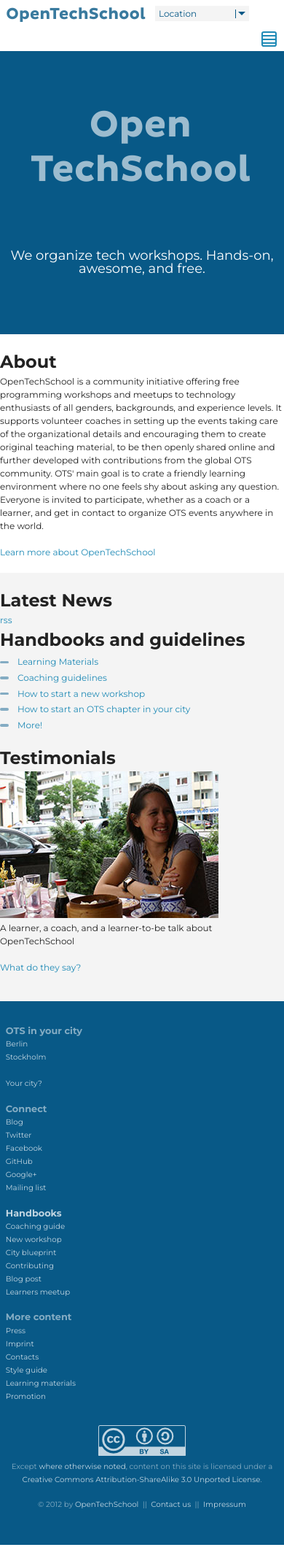
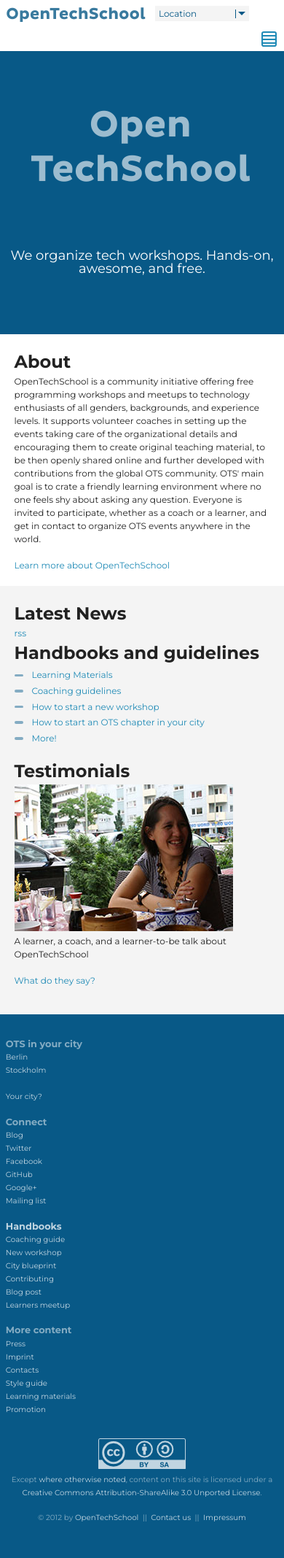
Before and after one commit to OpenTechSchool/www.opentechschool.org, a Jekyll site: the page built from index.html, in a window 390 px wide. Shown: the whole page at 73% size. Built offline with Jekyll 4.4.1, drawn with Linux system fonts in a browser that asks for light colours; nearby versions of some CDN libraries.

Commit message:
Added some padding for the small screen sizes. Closes #73

```diff
--- a/sass/imports/_grid.scss
+++ b/sass/imports/_grid.scss
@@ -7,6 +7,8 @@
 
 .container_narrow {
   max-width: 740px;
+  width: 90%;
+  padding: 0 5%;
 }
 
 .container_wide {
--- a/sass/imports/_mediaqueries.scss
+++ b/sass/imports/_mediaqueries.scss
@@ -27,6 +27,11 @@
 
   .collapse {
     display: block;
+  }
+
+  .container_narrow {
+    width: 100%;
+    padding: 0;
   }
 
   .top_bar {
--- a/stylesheets/screen.css
+++ b/stylesheets/screen.css
@@ -2,7 +2,7 @@
  * In this file you should write your main styles. (or centralize your imports)
  * Import this file using the following HTML or equivalent:
  * <link href="/stylesheets/screen.css" media="screen, projection" rel="stylesheet" type="text/css" /> */
-/* line 17, ../../debtapp/ext/lib/ruby/gems/1.9.1/gems/compass-0.12.2/frameworks/compass/stylesheets/compass/reset/_utilities.scss */
+/* line 17, ../../../../.rvm/gems/ruby-1.9.3-p194@wtf/gems/compass-0.11.3/frameworks/compass/stylesheets/compass/reset/_utilities.scss */
 html, body, div, span, applet, object, iframe,
 h1, h2, h3, h4, h5, h6, p, blockquote, pre,
 a, abbr, acronym, address, big, cite, code,
@@ -19,51 +19,52 @@
   margin: 0;
   padding: 0;
   border: 0;
+  font-size: 100%;
   font: inherit;
-  font-size: 100%;
   vertical-align: baseline;
 }
 
-/* line 22, ../../debtapp/ext/lib/ruby/gems/1.9.1/gems/compass-0.12.2/frameworks/compass/stylesheets/compass/reset/_utilities.scss */
-html {
+/* line 20, ../../../../.rvm/gems/ruby-1.9.3-p194@wtf/gems/compass-0.11.3/frameworks/compass/stylesheets/compass/reset/_utilities.scss */
+body {
   line-height: 1;
 }
 
-/* line 24, ../../debtapp/ext/lib/ruby/gems/1.9.1/gems/compass-0.12.2/frameworks/compass/stylesheets/compass/reset/_utilities.scss */
+/* line 22, ../../../../.rvm/gems/ruby-1.9.3-p194@wtf/gems/compass-0.11.3/frameworks/compass/stylesheets/compass/reset/_utilities.scss */
 ol, ul {
   list-style: none;
 }
 
-/* line 26, ../../debtapp/ext/lib/ruby/gems/1.9.1/gems/compass-0.12.2/frameworks/compass/stylesheets/compass/reset/_utilities.scss */
+/* line 24, ../../../../.rvm/gems/ruby-1.9.3-p194@wtf/gems/compass-0.11.3/frameworks/compass/stylesheets/compass/reset/_utilities.scss */
 table {
   border-collapse: collapse;
   border-spacing: 0;
 }
 
-/* line 28, ../../debtapp/ext/lib/ruby/gems/1.9.1/gems/compass-0.12.2/frameworks/compass/stylesheets/compass/reset/_utilities.scss */
+/* line 26, ../../../../.rvm/gems/ruby-1.9.3-p194@wtf/gems/compass-0.11.3/frameworks/compass/stylesheets/compass/reset/_utilities.scss */
 caption, th, td {
   text-align: left;
   font-weight: normal;
   vertical-align: middle;
 }
 
-/* line 30, ../../debtapp/ext/lib/ruby/gems/1.9.1/gems/compass-0.12.2/frameworks/compass/stylesheets/compass/reset/_utilities.scss */
+/* line 28, ../../../../.rvm/gems/ruby-1.9.3-p194@wtf/gems/compass-0.11.3/frameworks/compass/stylesheets/compass/reset/_utilities.scss */
 q, blockquote {
   quotes: none;
 }
-/* line 103, ../../debtapp/ext/lib/ruby/gems/1.9.1/gems/compass-0.12.2/frameworks/compass/stylesheets/compass/reset/_utilities.scss */
+/* line 101, ../../../../.rvm/gems/ruby-1.9.3-p194@wtf/gems/compass-0.11.3/frameworks/compass/stylesheets/compass/reset/_utilities.scss */
 q:before, q:after, blockquote:before, blockquote:after {
   content: "";
   content: none;
 }
 
-/* line 32, ../../debtapp/ext/lib/ruby/gems/1.9.1/gems/compass-0.12.2/frameworks/compass/stylesheets/compass/reset/_utilities.scss */
+/* line 30, ../../../../.rvm/gems/ruby-1.9.3-p194@wtf/gems/compass-0.11.3/frameworks/compass/stylesheets/compass/reset/_utilities.scss */
 a img {
   border: none;
 }
 
-/* line 116, ../../debtapp/ext/lib/ruby/gems/1.9.1/gems/compass-0.12.2/frameworks/compass/stylesheets/compass/reset/_utilities.scss */
-article, aside, details, figcaption, figure, footer, header, hgroup, menu, nav, section, summary {
+/* line 115, ../../../../.rvm/gems/ruby-1.9.3-p194@wtf/gems/compass-0.11.3/frameworks/compass/stylesheets/compass/reset/_utilities.scss */
+article, aside, details, figcaption, figure,
+footer, header, hgroup, menu, nav, section {
   display: block;
 }
 
@@ -88,19 +89,21 @@
 /* line 8, ../sass/imports/_grid.scss */
 .container_narrow {
   max-width: 740px;
+  width: 90%;
+  padding: 0 5%;
 }
 
-/* line 12, ../sass/imports/_grid.scss */
+/* line 14, ../sass/imports/_grid.scss */
 .container_wide {
   max-width: 1300px;
 }
 
-/* line 16, ../sass/imports/_grid.scss */
+/* line 18, ../sass/imports/_grid.scss */
 img, object, embed {
   max-width: 100%;
 }
 
-/* line 20, ../sass/imports/_grid.scss */
+/* line 22, ../sass/imports/_grid.scss */
 img {
   height: auto;
 }
@@ -188,6 +191,7 @@
   background-image: -webkit-linear-gradient(top, #1f8ab6 0%, #1f8ab6 50%, #085987 51%, #1f8ab6 100%);
   background-image: -moz-linear-gradient(top, #1f8ab6 0%, #1f8ab6 50%, #085987 51%, #1f8ab6 100%);
   background-image: -o-linear-gradient(top, #1f8ab6 0%, #1f8ab6 50%, #085987 51%, #1f8ab6 100%);
+  background-image: -ms-linear-gradient(top, #1f8ab6 0%, #1f8ab6 50%, #085987 51%, #1f8ab6 100%);
   background-image: linear-gradient(top, #1f8ab6 0%, #1f8ab6 50%, #085987 51%, #1f8ab6 100%);
   display: inline-block;
   border-radius: 4px;
@@ -213,6 +217,7 @@
   background-image: -webkit-linear-gradient(top, #2fb0d5 0%, #2fb0d5 50%, #1f8ab6 51%, #2fb0d5 100%);
   background-image: -moz-linear-gradient(top, #2fb0d5 0%, #2fb0d5 50%, #1f8ab6 51%, #2fb0d5 100%);
   background-image: -o-linear-gradient(top, #2fb0d5 0%, #2fb0d5 50%, #1f8ab6 51%, #2fb0d5 100%);
+  background-image: -ms-linear-gradient(top, #2fb0d5 0%, #2fb0d5 50%, #1f8ab6 51%, #2fb0d5 100%);
   background-image: linear-gradient(top, #2fb0d5 0%, #2fb0d5 50%, #1f8ab6 51%, #2fb0d5 100%);
 }
 
@@ -225,6 +230,7 @@
   background-image: -webkit-linear-gradient(top, #e04c3e 0%, #e04c3e 50%, #d40000 51%, #e04c3e 100%);
   background-image: -moz-linear-gradient(top, #e04c3e 0%, #e04c3e 50%, #d40000 51%, #e04c3e 100%);
   background-image: -o-linear-gradient(top, #e04c3e 0%, #e04c3e 50%, #d40000 51%, #e04c3e 100%);
+  background-image: -ms-linear-gradient(top, #e04c3e 0%, #e04c3e 50%, #d40000 51%, #e04c3e 100%);
   background-image: linear-gradient(top, #e04c3e 0%, #e04c3e 50%, #d40000 51%, #e04c3e 100%);
 }
 
@@ -237,6 +243,7 @@
   background-image: -webkit-linear-gradient(top, #fd4b22 0%, #fd4b22 50%, #e04c3e 51%, #fd4b22 100%);
   background-image: -moz-linear-gradient(top, #fd4b22 0%, #fd4b22 50%, #e04c3e 51%, #fd4b22 100%);
   background-image: -o-linear-gradient(top, #fd4b22 0%, #fd4b22 50%, #e04c3e 51%, #fd4b22 100%);
+  background-image: -ms-linear-gradient(top, #fd4b22 0%, #fd4b22 50%, #e04c3e 51%, #fd4b22 100%);
   background-image: linear-gradient(top, #fd4b22 0%, #fd4b22 50%, #e04c3e 51%, #fd4b22 100%);
 }
 
@@ -1039,6 +1046,12 @@
   }
 
   /* line 32, ../sass/imports/_mediaqueries.scss */
+  .container_narrow {
+    width: 100%;
+    padding: 0;
+  }
+
+  /* line 37, ../sass/imports/_mediaqueries.scss */
   .top_bar {
     position: absolute;
     height: 2.5em;
@@ -1049,38 +1062,38 @@
     transition: padding-bottom .25s ease-in;
   }
 
-  /* line 42, ../sass/imports/_mediaqueries.scss */
+  /* line 47, ../sass/imports/_mediaqueries.scss */
   .top_bar.affix {
     position: fixed;
     border-bottom: 1px solid #085987;
     padding: 10px 0;
   }
 
-  /* line 48, ../sass/imports/_mediaqueries.scss */
+  /* line 53, ../sass/imports/_mediaqueries.scss */
   .col_left {
     width: 46%;
     float: left;
     margin: 0 4% 1.5em 0;
   }
 
-  /* line 54, ../sass/imports/_mediaqueries.scss */
+  /* line 59, ../sass/imports/_mediaqueries.scss */
   .col_right {
     width: 46%;
     float: right;
     margin: 0 0 1.5em 4%;
   }
 
-  /* line 60, ../sass/imports/_mediaqueries.scss */
+  /* line 65, ../sass/imports/_mediaqueries.scss */
   .float_list_4 > li {
     width: 21%;
   }
 
-  /* line 64, ../sass/imports/_mediaqueries.scss */
+  /* line 69, ../sass/imports/_mediaqueries.scss */
   .site_header {
     padding-top: 8.5em;
   }
 
-  /* line 68, ../sass/imports/_mediaqueries.scss */
+  /* line 73, ../sass/imports/_mediaqueries.scss */
   .site_header_city {
     background-size: 100%;
   }
```
